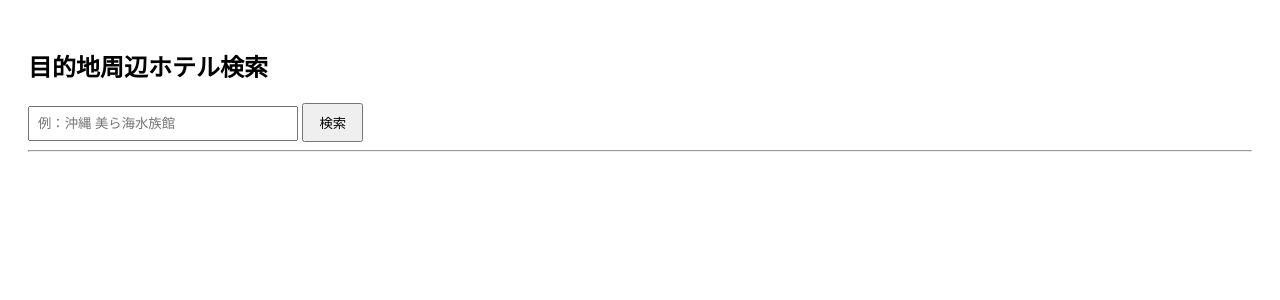
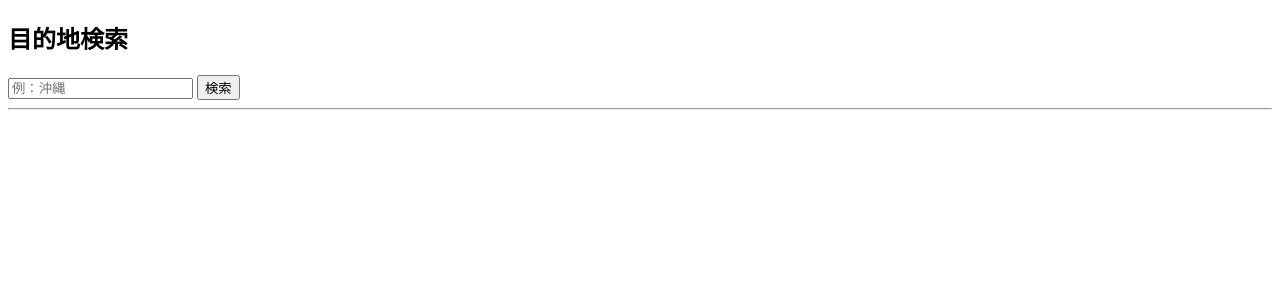
Before and after one commit to mrrorens-a11y/mysite, a Flask app: page / in a window 1280 px wide. Shown: the top 300 px of the page. Run offline with Flask 3, Linux system fonts and the light colour scheme.

Commit message:
restore working version

```diff
--- a/templates/index.html
+++ b/templates/index.html
@@ -1,51 +1,35 @@
 <!DOCTYPE html>
 <html lang="ja">
 <head>
-<meta charset="UTF-8">
-<title>目的地周辺ホテル検索</title>
-<meta name="viewport" content="width=device-width, initial-scale=1.0">
-
-<style>
-body { font-family: sans-serif; padding:20px; }
-input { padding:8px; width:250px; }
-button { padding:8px 15px; cursor:pointer; }
-.card {
-    border:1px solid #ddd;
-    border-radius:8px;
-    padding:15px;
-    margin:15px 0;
-}
-</style>
+    <meta charset="UTF-8">
+    <title>宿検索</title>
+    <meta name="viewport" content="width=device-width, initial-scale=1.0">
 </head>
 <body>
 
-<h2>目的地周辺ホテル検索</h2>
+<h2>目的地検索</h2>
 
-<input type="text" id="keyword" placeholder="例：沖縄 美ら海水族館">
-<button onclick="searchHotels()">検索</button>
+<input type="text" id="keyword" placeholder="例：沖縄">
+<button type="button" onclick="searchHotels()">検索</button>
 
 <hr>
+
 <div id="results"></div>
 
 <script>
 const APPLICATION_ID = "99c6687c-934b-461a-91d2-cccac125bba8";
-const AFFILIATE_ID = "516c5cc9.1bfc6c7d.516c5cca.f7d5de3e"; // なければ削除可
+const ACCESS_KEY = "pk_X0YMu5r1uH81LhQSx9jkv4w3yEcBaAQ9T1XvueirvEH";
+const AFFILIATE_ID = "516c5cc9.1bfc6c7d.516c5cca.f7d5de3e";
 
 async function searchHotels() {
+    const keyword = document.getElementById("keyword").value;
 
-    const keyword = document.getElementById("keyword").value;
     if (!keyword) {
         alert("目的地を入力してください");
         return;
     }
 
-    const url =
-      `https://openapi.rakuten.co.jp/engine/api/Travel/KeywordHotelSearch/20170426?` +
-      `format=json` +
-      `&keyword=${encodeURIComponent(keyword)}` +
-      `&applicationId=${APPLICATION_ID}` +
-      `&affiliateId=${AFFILIATE_ID}` +
-      `&responseType=small`;
+    const url = `https://openapi.rakuten.co.jp/engine/api/Travel/KeywordHotelSearch/20170426?format=json&keyword=${encodeURIComponent(keyword)}&applicationId=${APPLICATION_ID}&accessKey=${ACCESS_KEY}&affiliateId=${AFFILIATE_ID}`;
 
     try {
         const response = await fetch(url);
@@ -59,30 +43,21 @@ async function searchHotels() {
             return;
         }
 
-        // 距離順ソート（distanceがある場合）
-        const sortedHotels = data.hotels.sort((a, b) => {
-            const d1 = a.hotel[0].hotelBasicInfo.distance || 999999;
-            const d2 = b.hotel[0].hotelBasicInfo.distance || 999999;
-            return d1 - d2;
-        });
-
-        sortedHotels.forEach(hotel => {
-
+        data.hotels.forEach(hotel => {
             const info = hotel.hotel[0].hotelBasicInfo;
 
-            const card = `
-                <div class="card">
+            const html = `
+                <div style="border:1px solid #ccc; padding:15px; margin:15px 0;">
                     <h3>${info.hotelName}</h3>
                     <p>最安料金： ¥${info.hotelMinCharge ?? "情報なし"}</p>
                     <p>住所： ${info.address1}${info.address2}</p>
-                    <p>距離： ${info.distance ?? "不明"} km</p>
                     <a href="${info.hotelInformationUrl}" target="_blank">
                         楽天で見る
                     </a>
                 </div>
             `;
 
-            resultsDiv.innerHTML += card;
+            resultsDiv.innerHTML += html;
         });
 
     } catch (error) {
```
